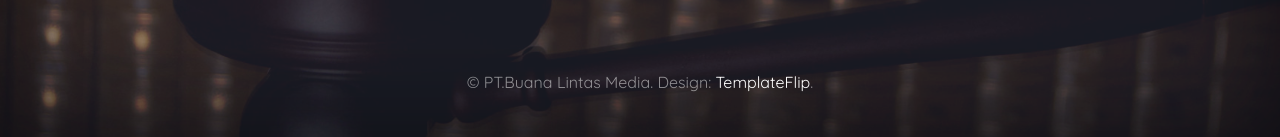
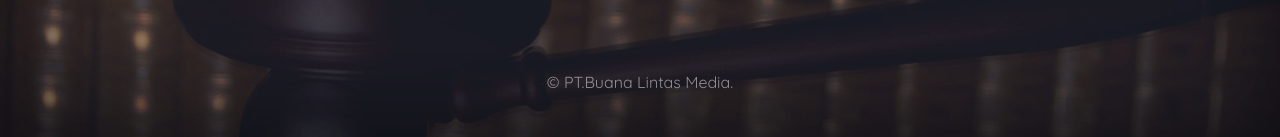
Before and after one commit to fillahfirdausyah/mk-widjaya-site, a plain HTML site: page index.html in a window 1280 px wide. Shown: the part 660-797 px from the top of the page. Drawn offline with Linux system fonts and the light colour scheme.

Commit message:
ready to push

```diff
--- a/index.html
+++ b/index.html
@@ -37,7 +37,7 @@
       </div>
       <div class="mastfoot">
         <div class="inner">
-          <p>&copy; PT.Buana Lintas Media. Design: <a href="https://templateflip.com/" target="_blank">TemplateFlip</a>.</p>
+          <p>&copy; PT.Buana Lintas Media.
         </div>
       </div>
       <div class="modal fade" id="subscribeModal" tabindex="-1" role="dialog" aria-labelledby="subscribeModalLabel" aria-hidden="true">
```
